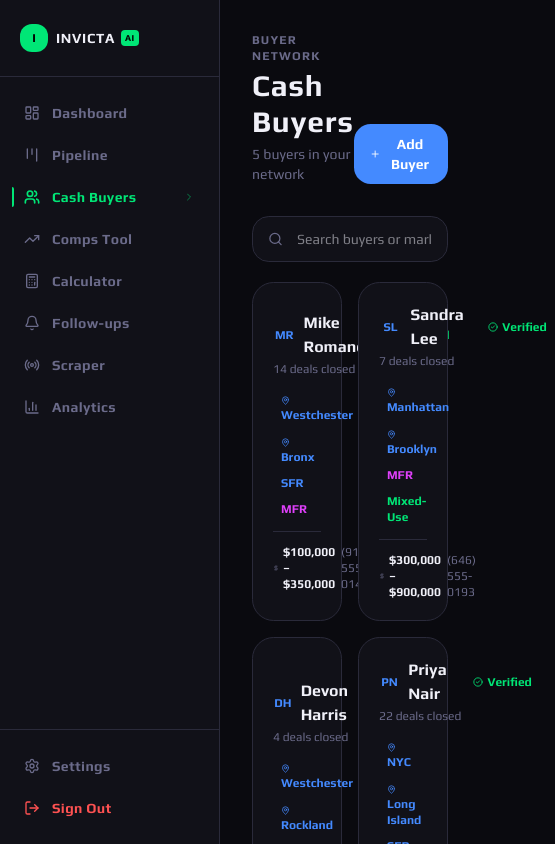
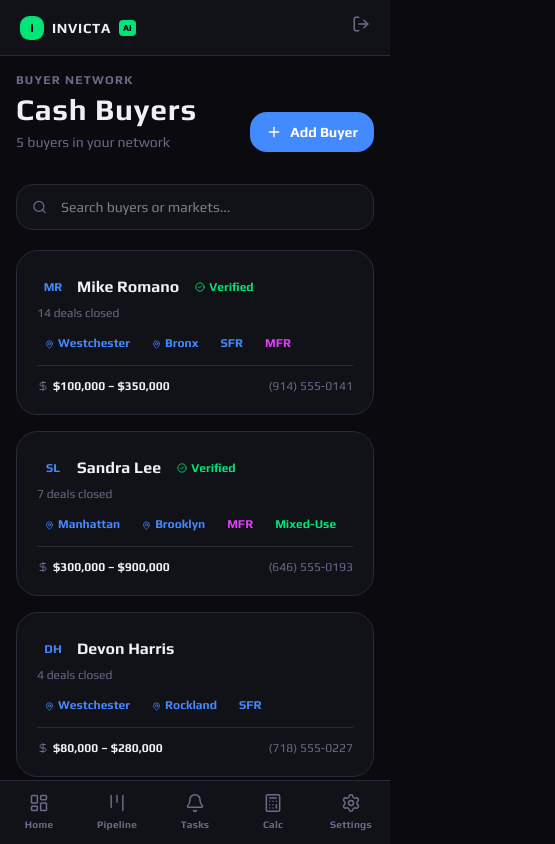
Before and after one commit to lawnmower321/invicta-ai, a Next.js app: page /buyers in a window 390 px wide. Shown: the top 844 px of the page, 555 px wide, since content can reach past the window. Built offline with nearby package versions, Linux system fonts and the light colour scheme.

Commit message:
Mobile responsive layout — bottom nav, top bar, all pages stack on small screens

```diff
--- a/app/(dashboard)/analytics/page.tsx
+++ b/app/(dashboard)/analytics/page.tsx
@@ -80,7 +80,7 @@ export default function AnalyticsPage() {
   }
 
   return (
-    <div className="p-8 max-w-[1100px]">
+    <div className="p-4 md:p-8 max-w-[1100px]">
       <div className="mb-8">
         <p className="text-xs font-bold tracking-widest uppercase mb-1" style={{ color: "var(--muted-foreground)" }}>Performance</p>
         <h1 className="text-3xl font-bold tracking-wide">Analytics</h1>
@@ -88,7 +88,7 @@ export default function AnalyticsPage() {
       </div>
 
       {/* team KPIs */}
-      <div className="grid grid-cols-4 gap-4 mb-6">
+      <div className="grid grid-cols-2 md:grid-cols-4 gap-3 mb-6">
         {[
           { label: "Pipeline Value",  value: totalPipelineValue > 0 ? fmt(totalPipelineValue) : "—", color: "var(--invicta-green)",  icon: DollarSign },
           { label: "Active Leads",    value: String(totalActive),                                     color: "var(--invicta-blue)",   icon: Target },
@@ -109,7 +109,7 @@ export default function AnalyticsPage() {
         ))}
       </div>
 
-      <div className="grid grid-cols-2 gap-4 mb-4">
+      <div className="grid grid-cols-1 md:grid-cols-2 gap-4 mb-4">
         {/* per-user breakdown */}
         {userStats.length === 0 ? (
           <div className="col-span-2 rounded-2xl border p-10 flex flex-col items-center justify-center"
--- a/app/(dashboard)/buyers/page.tsx
+++ b/app/(dashboard)/buyers/page.tsx
@@ -75,7 +75,7 @@ export default function BuyersPage() {
   }
 
   return (
-    <div className="p-8 max-w-[1100px]">
+    <div className="p-4 md:p-8 max-w-[1100px]">
       {/* header */}
       <div className="flex items-end justify-between mb-8">
         <div>
@@ -118,7 +118,7 @@ export default function BuyersPage() {
       </div>
 
       {/* buyer grid */}
-      <div className="grid grid-cols-2 gap-4">
+      <div className="grid grid-cols-1 md:grid-cols-2 gap-4">
         {filtered.map(buyer => (
           <button key={buyer.id} onClick={() => setSelected(buyer)}
             className="rounded-2xl border p-5 text-left transition-all hover:border-opacity-70 group"
--- a/app/(dashboard)/calculator/page.tsx
+++ b/app/(dashboard)/calculator/page.tsx
@@ -110,7 +110,7 @@ function CalculatorContent() {
   const good = askN > 0 && mao > askN;
 
   return (
-    <div className="p-8 max-w-[900px]">
+    <div className="p-4 md:p-8 max-w-[900px]">
       <div className="mb-8">
         <p className="text-xs font-bold tracking-widest uppercase mb-1"
           style={{ color: "var(--muted-foreground)" }}>
@@ -122,7 +122,7 @@ function CalculatorContent() {
         </p>
       </div>
 
-      <div className="grid grid-cols-2 gap-6">
+      <div className="grid grid-cols-1 md:grid-cols-2 gap-6">
 
         {/* inputs */}
         <div className="flex flex-col gap-5">
--- a/app/(dashboard)/comps/page.tsx
+++ b/app/(dashboard)/comps/page.tsx
@@ -74,7 +74,7 @@ function CompsContent() {
   const suggestedArv = avgPrice ? Math.round(avgPrice * 0.97) : 0;
 
   return (
-    <div className="p-8 max-w-[1100px]">
+    <div className="p-4 md:p-8 max-w-[1100px]">
       {/* header */}
       <div className="mb-8">
         <p className="text-xs font-bold tracking-widest uppercase mb-1"
@@ -138,7 +138,7 @@ function CompsContent() {
       {searched && comps.length > 0 && (
         <>
           {/* ARV summary */}
-          <div className="grid grid-cols-4 gap-4 mb-6">
+          <div className="grid grid-cols-2 md:grid-cols-4 gap-3 mb-6">
             {[
               { label: "Suggested ARV",    value: fmt(suggestedArv),  color: "var(--invicta-green)",  accent: true },
               { label: "Avg Sale Price",   value: fmt(avgPrice),       color: "var(--invicta-blue)" },
--- a/app/(dashboard)/followups/page.tsx
+++ b/app/(dashboard)/followups/page.tsx
@@ -90,7 +90,7 @@ export default function FollowupsPage() {
   };
 
   return (
-    <div className="p-8 max-w-[800px]">
+    <div className="p-4 md:p-8 max-w-[800px]">
       {/* header */}
       <div className="flex items-end justify-between mb-8">
         <div>
--- a/app/(dashboard)/layout.tsx
+++ b/app/(dashboard)/layout.tsx
@@ -4,7 +4,8 @@ export default function DashboardLayout({ children }: { children: React.ReactNod
   return (
     <div className="flex min-h-screen" style={{ background: "var(--background)" }}>
       <Sidebar />
-      <main className="flex-1 ml-[220px] min-h-screen">
+      {/* desktop: offset for sidebar. mobile: offset for top bar + bottom nav */}
+      <main className="flex-1 md:ml-[220px] min-h-screen mt-[56px] md:mt-0 mb-[72px] md:mb-0">
         {children}
       </main>
     </div>
--- a/app/(dashboard)/leads/[id]/page.tsx
+++ b/app/(dashboard)/leads/[id]/page.tsx
@@ -148,7 +148,7 @@ export default function LeadDetailPage() {
   const fmtDate = (s: string) => new Date(s).toLocaleDateString("en-US", { month: "short", day: "numeric" });
 
   return (
-    <div className="p-8 max-w-[1100px]">
+    <div className="p-4 md:p-8 max-w-[1100px]">
       <button onClick={() => router.back()}
         className="flex items-center gap-2 text-sm font-bold mb-6 hover:opacity-60 transition-opacity"
         style={{ color: "var(--muted-foreground)" }}>
@@ -197,14 +197,14 @@ export default function LeadDetailPage() {
         </div>
       </div>
 
-      <div className="grid grid-cols-3 gap-4">
+      <div className="grid grid-cols-1 md:grid-cols-3 gap-4">
         {/* left col */}
         <div className="col-span-2 flex flex-col gap-4">
 
           {/* deal numbers */}
           <div className="rounded-2xl border p-5" style={{ background: "var(--surface)", borderColor: "var(--border)" }}>
             <h2 className="text-xs font-bold tracking-widest uppercase mb-4" style={{ color: "var(--muted-foreground)" }}>Deal Numbers</h2>
-            <div className="grid grid-cols-4 gap-3 mb-4">
+            <div className="grid grid-cols-2 md:grid-cols-4 gap-3 mb-4">
               {[
                 { label: "Ask Price",   value: lead.ask_price ? fmt(lead.ask_price) : "—",  color: "var(--invicta-amber)" },
                 { label: "Est. ARV",    value: lead.arv ? fmt(lead.arv) : "—",               color: "var(--invicta-blue)" },
--- a/app/(dashboard)/scraper/page.tsx
+++ b/app/(dashboard)/scraper/page.tsx
@@ -97,7 +97,7 @@ export default function ScraperPage() {
   const newCount = leads.filter(l => l.status === "new").length;
 
   return (
-    <div className="p-8 max-w-[1000px]">
+    <div className="p-4 md:p-8 max-w-[1000px]">
       {/* header */}
       <div className="flex items-end justify-between mb-8">
         <div>
@@ -118,7 +118,7 @@ export default function ScraperPage() {
       </div>
 
       {/* status bar */}
-      <div className="grid grid-cols-4 gap-4 mb-6">
+      <div className="grid grid-cols-2 md:grid-cols-4 gap-3 mb-6">
         {[
           { label: "New Leads",    value: newCount,                                  color: "var(--invicta-green)" },
           { label: "Contacted",    value: leads.filter(l => l.status === "contacted").length, color: "var(--invicta-amber)" },
--- a/app/(dashboard)/settings/page.tsx
+++ b/app/(dashboard)/settings/page.tsx
@@ -87,7 +87,7 @@ export default function SettingsPage() {
   }
 
   return (
-    <div className="p-8 max-w-[800px]">
+    <div className="p-4 md:p-8 max-w-[800px]">
       <div className="mb-8">
         <p className="text-xs font-bold tracking-widest uppercase mb-1"
           style={{ color: "var(--muted-foreground)" }}>
@@ -96,9 +96,9 @@ export default function SettingsPage() {
         <h1 className="text-3xl font-bold tracking-wide">Settings</h1>
       </div>
 
-      <div className="flex gap-6">
+      <div className="flex flex-col md:flex-row gap-6">
         {/* sidebar nav */}
-        <div className="flex flex-col gap-1 w-44 flex-shrink-0">
+        <div className="flex flex-row md:flex-col gap-1 md:w-44 flex-shrink-0 overflow-x-auto">
           {TABS.map(({ id, label, icon: Icon }) => {
             const active = tab === id;
             return (
--- a/components/Sidebar.tsx
+++ b/components/Sidebar.tsx
@@ -3,35 +3,38 @@
 import Link from "next/link";
 import { usePathname } from "next/navigation";
 import {
-  LayoutDashboard,
-  Kanban,
-  Users,
-  Calculator,
-  TrendingUp,
-  Bell,
-  Radio,
-  BarChart3,
-  Settings,
-  LogOut,
-  ChevronRight,
+  LayoutDashboard, Kanban, Users, Calculator,
+  TrendingUp, Bell, Radio, BarChart3,
+  Settings, LogOut, ChevronRight,
 } from "lucide-react";
 
 const navItems = [
-  { href: "/dashboard", label: "Dashboard", icon: LayoutDashboard },
-  { href: "/pipeline", label: "Pipeline", icon: Kanban },
-  { href: "/buyers", label: "Cash Buyers", icon: Users },
-  { href: "/comps", label: "Comps Tool", icon: TrendingUp },
+  { href: "/dashboard",  label: "Dashboard",  icon: LayoutDashboard },
+  { href: "/pipeline",   label: "Pipeline",   icon: Kanban },
+  { href: "/buyers",     label: "Buyers",     icon: Users },
+  { href: "/comps",      label: "Comps",      icon: TrendingUp },
   { href: "/calculator", label: "Calculator", icon: Calculator },
-  { href: "/followups", label: "Follow-ups", icon: Bell },
-  { href: "/scraper", label: "Scraper", icon: Radio },
-  { href: "/analytics", label: "Analytics", icon: BarChart3 },
+  { href: "/followups",  label: "Follow-ups", icon: Bell },
+  { href: "/scraper",    label: "Scraper",    icon: Radio },
+  { href: "/analytics",  label: "Analytics",  icon: BarChart3 },
+];
+
+// Bottom nav shows only the 5 most important items on mobile
+const mobileNav = [
+  { href: "/dashboard",  label: "Home",     icon: LayoutDashboard },
+  { href: "/pipeline",   label: "Pipeline", icon: Kanban },
+  { href: "/followups",  label: "Tasks",    icon: Bell },
+  { href: "/calculator", label: "Calc",     icon: Calculator },
+  { href: "/settings",   label: "Settings", icon: Settings },
 ];
 
 export default function Sidebar() {
   const pathname = usePathname();
 
   return (
-    <aside className="fixed left-0 top-0 h-screen w-[220px] flex flex-col border-r z-40"
+    <>
+      {/* ── Desktop sidebar ── */}
+      <aside className="hidden md:flex fixed left-0 top-0 h-screen w-[220px] flex-col border-r z-40"
         style={{ background: "var(--surface)", borderColor: "var(--border)" }}>
 
         {/* logo */}
@@ -59,8 +62,7 @@ export default function Sidebar() {
                 style={{
                   background: active ? "var(--invicta-green)15" : "transparent",
                   color: active ? "var(--invicta-green)" : "var(--muted-foreground)",
-              }}
-            >
+                }}>
                 {active && (
                   <div className="absolute left-0 top-1/2 -translate-y-1/2 w-0.5 h-5 rounded-r-full"
                     style={{ background: "var(--invicta-green)" }} />
@@ -94,5 +96,45 @@ export default function Sidebar() {
           </form>
         </div>
       </aside>
+
+      {/* ── Mobile bottom nav ── */}
+      <nav className="md:hidden fixed bottom-0 left-0 right-0 z-50 border-t flex items-stretch"
+        style={{ background: "var(--surface)", borderColor: "var(--border)", paddingBottom: "env(safe-area-inset-bottom)" }}>
+        {mobileNav.map(({ href, label, icon: Icon }) => {
+          const active = pathname === href || pathname.startsWith(href + "/");
+          return (
+            <Link key={href} href={href}
+              className="flex-1 flex flex-col items-center justify-center py-3 gap-1 transition-all"
+              style={{ color: active ? "var(--invicta-green)" : "var(--muted-foreground)" }}>
+              <Icon size={20} strokeWidth={active ? 2.5 : 1.8} />
+              <span className="text-[10px] font-bold tracking-wide">{label}</span>
+              {active && (
+                <div className="absolute bottom-0 w-8 h-0.5 rounded-full"
+                  style={{ background: "var(--invicta-green)" }} />
+              )}
+            </Link>
+          );
+        })}
+      </nav>
+
+      {/* ── Mobile top bar ── */}
+      <div className="md:hidden fixed top-0 left-0 right-0 z-40 flex items-center justify-between px-5 border-b"
+        style={{ background: "var(--surface)", borderColor: "var(--border)", height: 56 }}>
+        <Link href="/dashboard" className="flex items-center gap-2">
+          <div className="w-6 h-6 rounded-md flex items-center justify-center flex-shrink-0"
+            style={{ background: "var(--invicta-green)" }}>
+            <span className="text-black font-bold text-xs">I</span>
+          </div>
+          <span className="font-bold text-sm tracking-wider">INVICTA</span>
+          <span className="text-xs px-1 py-0.5 rounded font-bold"
+            style={{ background: "var(--invicta-green)", color: "#000", fontSize: "9px" }}>AI</span>
+        </Link>
+        <form action="/auth/signout" method="post">
+          <button type="submit" style={{ color: "var(--muted-foreground)" }}>
+            <LogOut size={18} />
+          </button>
+        </form>
+      </div>
+    </>
   );
 }
```
Also changed, not shown: app/(dashboard)/dashboard/page.tsx (+5 -5 lines). Lines whose indentation alone changed are shown as unchanged.
